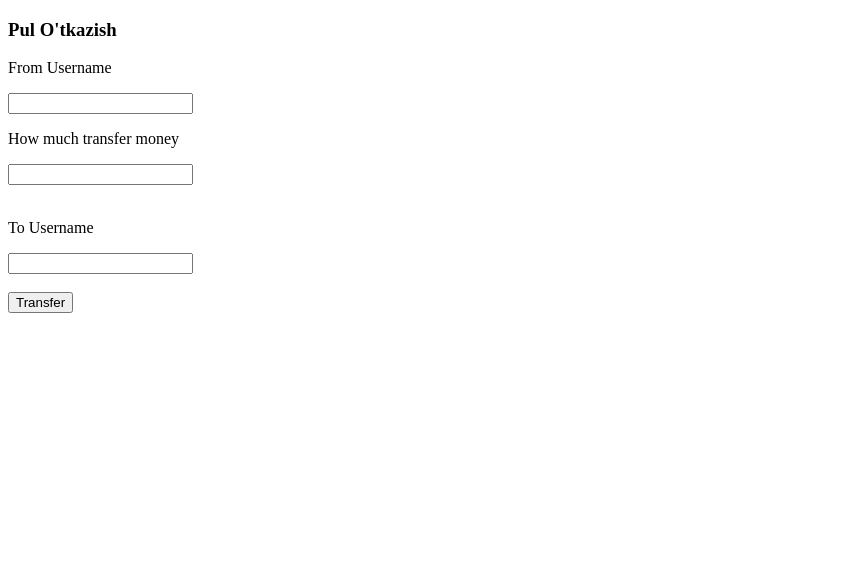
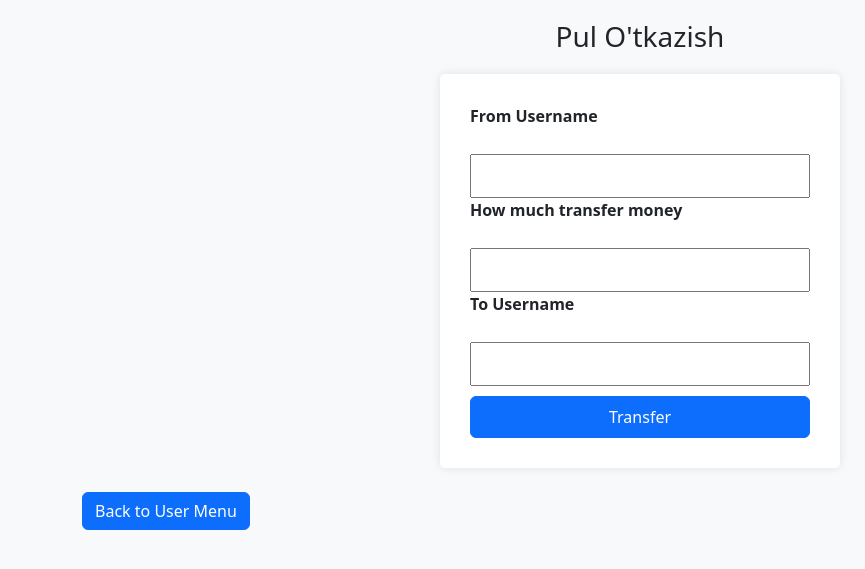
Before and after one commit to bekhruzjanoff/project_exam, a Flask app: page /transfer_money in a window 1280 px wide. Shown: the top 569 px of the page, without its empty margins (0-865 px from the left). Run offline with Flask 3, Linux system fonts and the light colour scheme.

Commit message:
Update transfer_money.html

```diff
--- a/templates/transfer_money.html
+++ b/templates/transfer_money.html
@@ -1,25 +1,75 @@
-<!doctype html>
+<!DOCTYPE html>
 <html lang="uz">
 <head>
     <meta charset="UTF-8">
-    <meta name="viewport"
-          content="width=device-width, user-scalable=no, initial-scale=1.0, maximum-scale=1.0, minimum-scale=1.0">
+    <meta name="viewport" content="width=device-width, initial-scale=1.0">
     <meta http-equiv="X-UA-Compatible" content="ie=edge">
     <title>Pul O'tkazish</title>
+
+    <!-- Bootstrap CSS -->
+    <link href="https://cdn.jsdelivr.net/npm/bootstrap@5.3.0/dist/css/bootstrap.min.css" rel="stylesheet">
+
+    <!-- Custom CSS -->
+    <style>
+        body {
+            background-color: #f8f9fa;
+            padding: 20px;
+        }
+        h3 {
+            text-align: center;
+            margin-bottom: 20px;
+        }
+        form {
+            max-width: 400px;
+            margin: auto;
+            background: #fff;
+            padding: 30px;
+            border-radius: 5px;
+            box-shadow: 0px 0px 10px 0px rgba(0,0,0,0.1);
+        }
+        form p {
+            font-weight: bold;
+        }
+        form input[type="text"],
+        form input[type="number"],
+        form input[type="submit"] {
+            margin-top: 10px;
+            width: 100%;
+            padding: 8px;
+            box-sizing: border-box;
+        }
+    </style>
 </head>
 <body>
+    <div class="container">
         <h3>Pul O'tkazish</h3>
         <form method="POST">
             <p>From Username</p>
-        <input type="text" name="from_username">
+            <input type="text" name="from_username" required>
             <p>How much transfer money</p>
-        <input type="number" name="balance"><br><br>
+            <input type="number" name="balance" required>
             <p>To Username</p>
-        <input type="text" name="to_username"><br><br>
-        <input type="submit" value="Transfer">
+            <input type="text" name="to_username" required>
+            <input type="submit" value="Transfer" class="btn btn-primary">
         </form>
         {% if message %}
             <p>{{ message }}</p>
         {% endif %}
+        <br><a href="{{ url_for('user_menu') }}" class="btn btn-primary">Back to User Menu</a>
+
+    </div>
+
+    <!-- Bootstrap Bundle with Popper -->
+    <script src="https://cdn.jsdelivr.net/npm/bootstrap@5.3.0/dist/js/bootstrap.bundle.min.js"></script>
+
+    <!-- Your custom JavaScript -->
+    <script>
+        // Example: Handle form submission (not extensively used here)
+        document.querySelector('form').addEventListener('submit', function(event) {
+            event.preventDefault();
+            // You can add AJAX or other form handling logic here if needed
+        });
+    </script>
+
 </body>
 </html>
```
Lines whose indentation alone changed are shown as unchanged.
